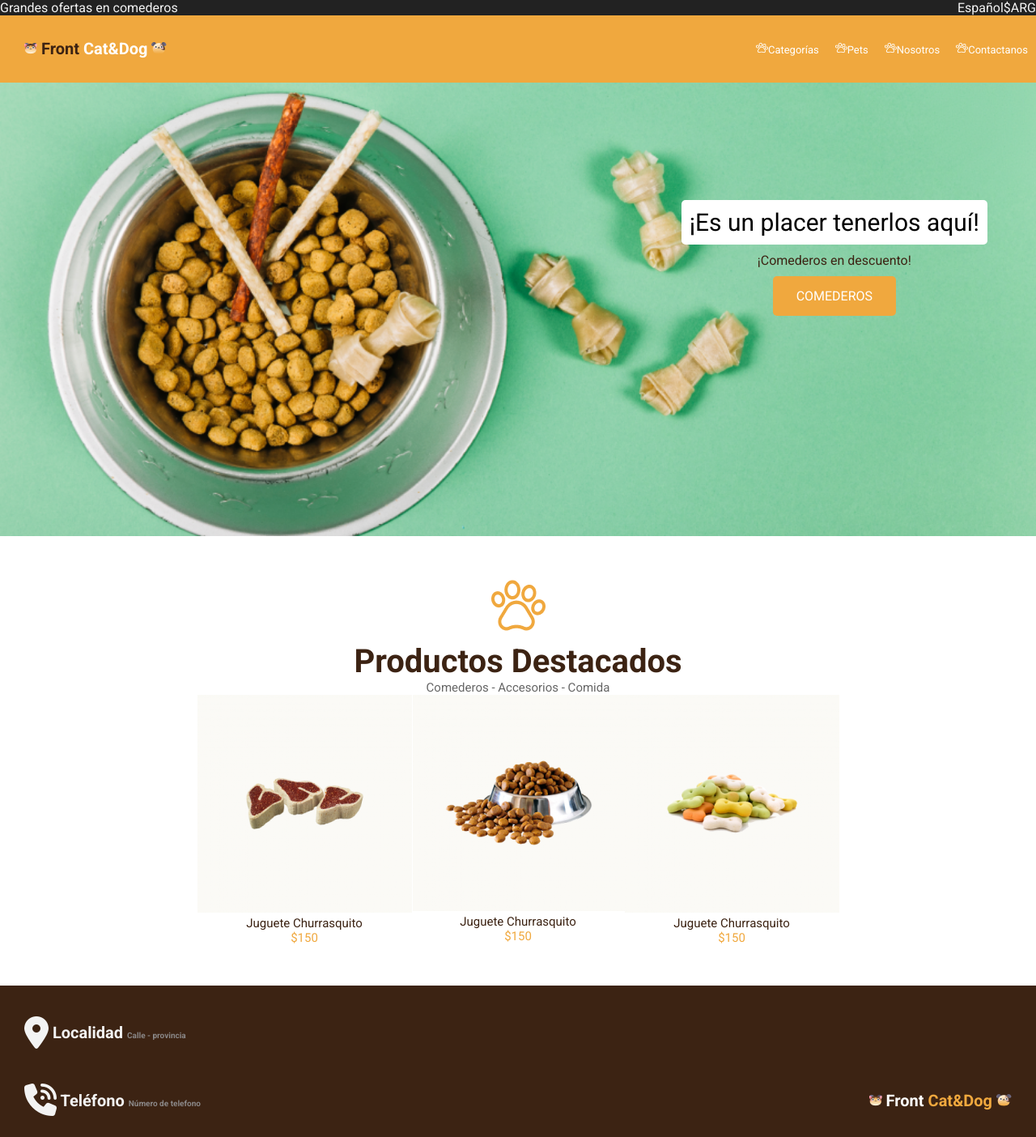
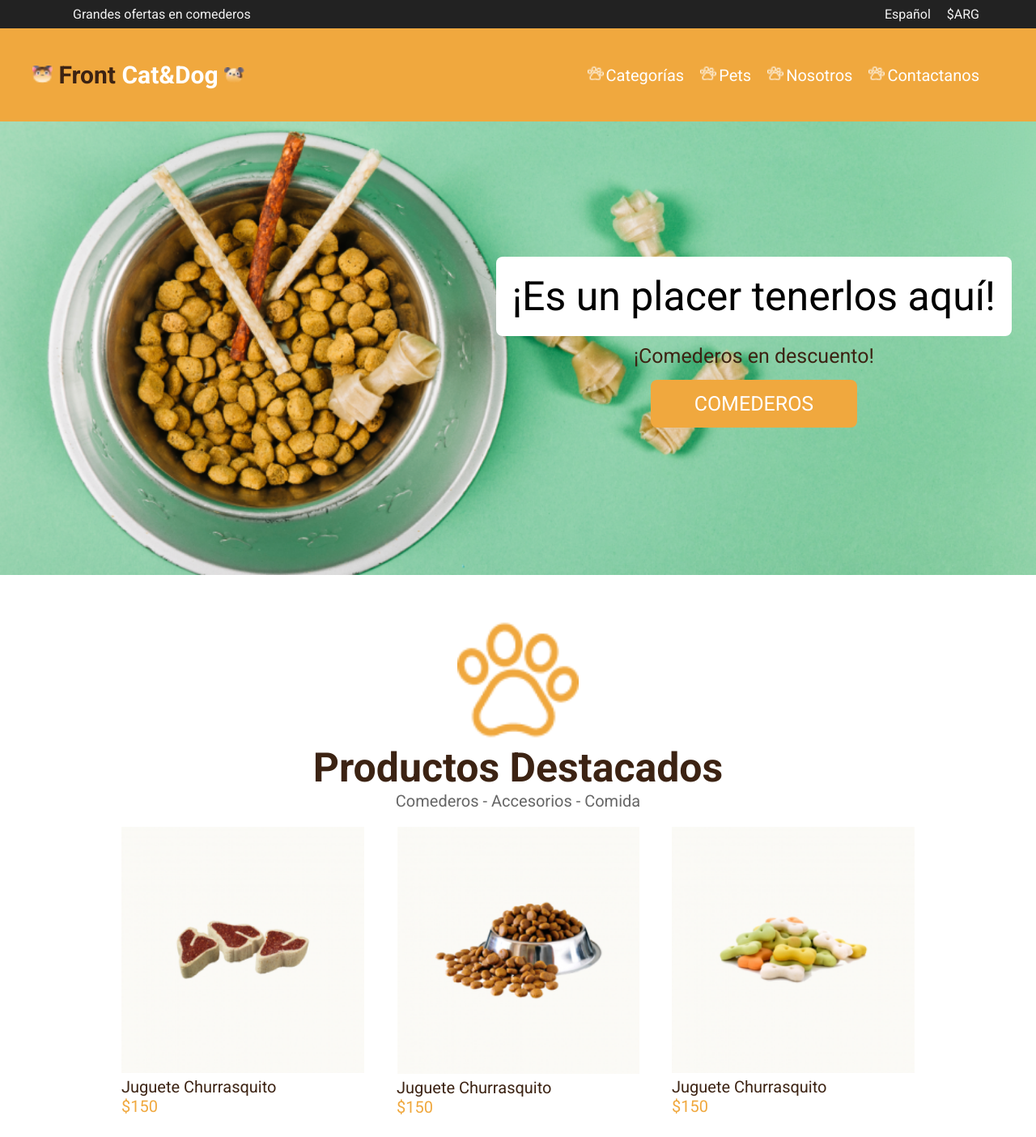
Before and after one commit to eolunas/petShop, a plain HTML site: page index.html in a window 1280 px wide. Shown: the top 1404 px of the page at 81% size. Drawn offline with Linux system fonts and the light colour scheme.

Commit message:
PX to Rem and flexbox added

```diff
--- a/css/style-index.css
+++ b/css/style-index.css
@@ -9,18 +9,33 @@
   box-sizing: border-box;
 }
 
+html {
+  font-size: 62.5%;
+  min-width: 40rem;
+}
+
 /* ------------  Estilos header   ------------ */
 .header-container-top {
   background-color: #222222;
   color: #f3f3f3;
   font-weight: 400;
+  font-size: 1.6rem;
   display: flex;
   justify-content: space-between;
+  align-items: center;
+}
+.header-container-top p{
+  margin: 0.8rem 0 0.8rem 9rem;
 }
 
 .header-lista {
   list-style: none;
   display: flex;
+  margin-right: 5rem;
+}
+
+.header-lista li {
+  margin-right: 2rem;
 }
 
 .header-container-bottom {
@@ -28,14 +43,18 @@
   display: flex;
   justify-content: space-between;
   align-items: center;
+  padding: 1rem;
 }
 
 .logo-base {
-  margin: 30px;
-  font-size: 20px;
+  margin: 3rem;
+  font-size: 3rem;
   font-weight: 700;
-  line-height: 23.44px;
   color: #ffffff;
+}
+
+.logo-base img{
+  width: 2.5rem;
 }
 
 .logo-first {
@@ -47,85 +66,95 @@
   list-style: none;
   color: #ffffff;
   font-weight: 400;
-  font-size: 13px;
+  font-size: 2rem;
   display: flex;
   justify-content: end;
+  margin-right: 5rem;
 }
 .nav-links li {
   margin: 27px 10px;
 }
 
+.nav-links li img{
+  width: 2rem;
+  margin-right: 0.3rem;
+}
+
 /* ------------    Estilos main   ------------ */
 .main-container-top {
   height: 70vh;
-  width: 100%;
   background-image: url("../img/bowl-and-pet-daities-on-green-background 1.png");
   background-repeat: no-repeat;
   background-size: cover;
+  display: flex;
+  justify-content: flex-end;
+  align-items: center;
 }
 
 .welcome-message {
-  position: absolute;
-  right: 60px;
-  top: 237px;
   text-align: center;
   font-style: normal;
   font-weight: 400;
+  margin-right: 3rem;
 }
 
 .welcome-message :nth-child(1) {
   background: #ffffff;
-  border-radius: 5px;
-  padding: 10px;
-  font-size: 30px;
-  line-height: 35px;
-  margin-top: 10px;
+  border-radius: 0.8rem;
+  padding: 2rem;
+  font-size: 5rem;
 }
 
 .welcome-message :nth-child(2) {
-  font-size: 16px;
-  line-height: 19px;
+  font-size: 2.5rem;
   color: #3c2313;
-  margin-top: 10px;
+  margin-top: 1rem;
 }
 
 .welcome-message :nth-child(3) {
   background: #f0a83e;
-  border-radius: 5px;
-  padding: 15px 23px;
-  margin: 10px 30%;
-  font-size: 16px;
+  border-radius: 0.8rem;
+  padding: 2rem 2.3rem;
+  margin: 1.5rem 30%;
+  font-size: 2.5rem;
   line-height: 19px;
   color: #ffffff;
 }
 
 .main-container-productos {
-  margin: 50px;
-  text-align: center;
+  display: flex;
+  flex-direction: column;
+  align-items: center;
+  margin: 5rem;
   font-style: normal;
   font-weight: 700;
-  font-size: 40px;
-  line-height: 47px;
+  font-size: 5rem;
   color: #3c2313;
+}
+
+.main-container-productos img{
+  width: 15rem;
 }
 
 .main-container-links {
   font-weight: 400;
-  font-size: 15px;
-  line-height: 18px;
+  font-size: 2rem;
   color: #666666;
 }
 
 .cards-container {
   display: flex;
-  justify-content: center;
+  justify-content: space-between;
+}
+.card-item img {
+  width: 30rem;
+}
+.card-item {
+  font-weight: 500;
+  font-size: 2rem;
+  margin: 2rem;
 }
 
-.card-item {
-  font-weight: 500;
-  font-size: 15px;
-  line-height: 18px;
-}
 
 .card-description {
   color: #3c2313;
```
